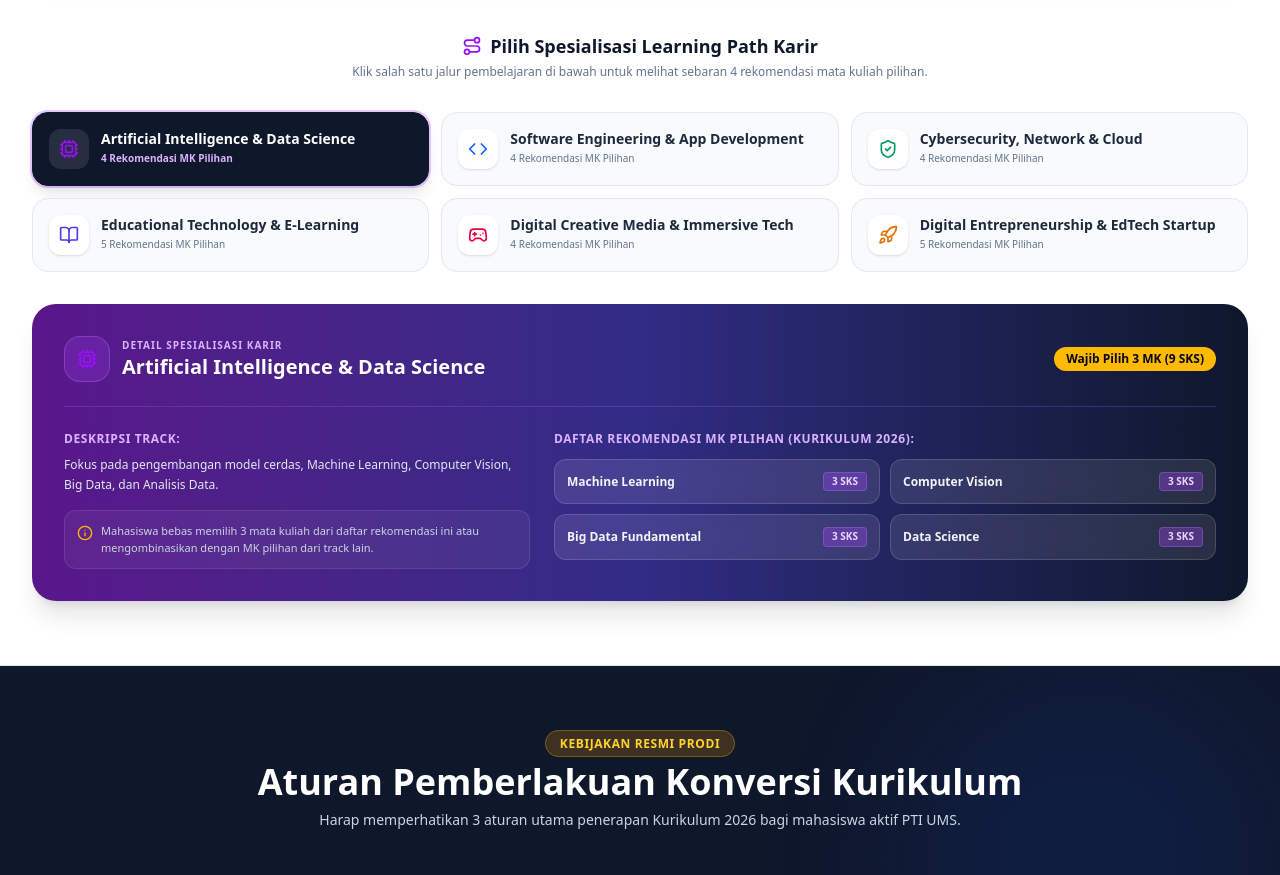
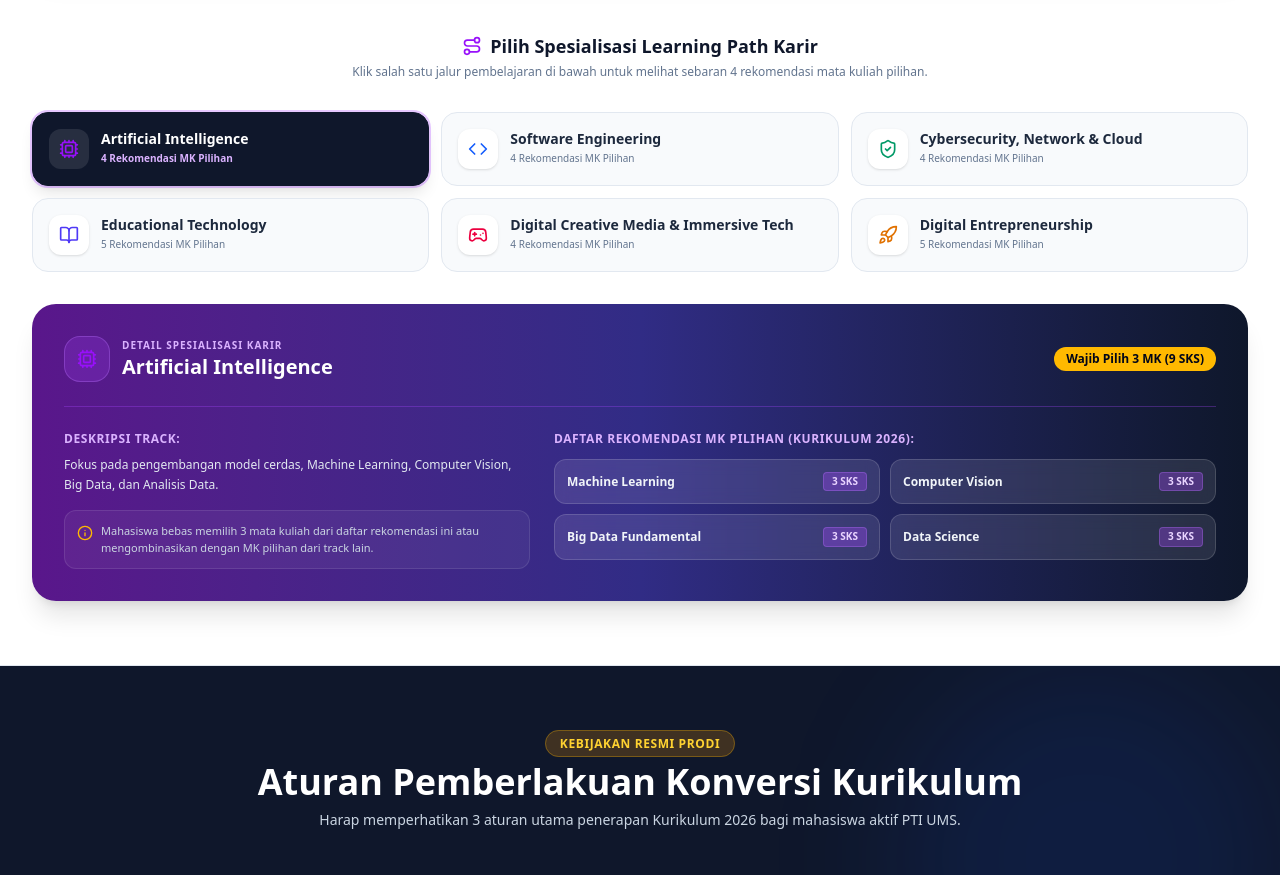
Before and after one commit to arifsetwn/ptikonversikurikulum, a React (Vite) app: page / in a window 1280 px wide. Shown: the part 4400-5275 px from the top of the page. Built offline with nearby package versions, Linux system fonts and the light colour scheme.

Commit message:
feat: simplify names for 4 learning paths in landingData.ts

```diff
--- a/src/data/landingData.ts
+++ b/src/data/landingData.ts
@@ -196,14 +196,14 @@ export const CPL_DATA: CPLItem[] = [
 export const LEARNING_PATHS: LearningPathItem[] = [
   {
     id: 'lp-ai',
-    name: 'Artificial Intelligence & Data Science',
+    name: 'Artificial Intelligence',
     desc: 'Fokus pada pengembangan model cerdas, Machine Learning, Computer Vision, Big Data, dan Analisis Data.',
     iconName: 'Cpu',
     courses: ['Machine Learning', 'Computer Vision', 'Big Data Fundamental', 'Data Science']
   },
   {
     id: 'lp-se',
-    name: 'Software Engineering & App Development',
+    name: 'Software Engineering',
     desc: 'Fokus pada rekayasa perangkat lunak modern, aplikasi web lanjut, aplikasi mobile, dan modern app dev.',
     iconName: 'Code',
     courses: ['Pemrograman Web Lanjut', 'Pengembangan Aplikasi Mobile', 'Pengembangan Aplikasi Modern', 'e-Commerce']
@@ -217,7 +217,7 @@ export const LEARNING_PATHS: LearningPathItem[] = [
   },
   {
     id: 'lp-edtech',
-    name: 'Educational Technology & E-Learning',
+    name: 'Educational Technology',
     desc: 'Fokus pada inovasi pedagogi digital, desain e-learning, pengolahan media edukasi, dan penulisan ilmiah.',
     iconName: 'BookOpen',
     courses: ['Teknologi Pembelajaran Modern', 'Learning Experience Design', 'E-learning', 'Media Komunikasi, Informasi dan Edukasi', 'Penulisan Karya Ilmiah']
@@ -231,7 +231,7 @@ export const LEARNING_PATHS: LearningPathItem[] = [
   },
   {
     id: 'lp-techno',
-    name: 'Digital Entrepreneurship & EdTech Startup',
+    name: 'Digital Entrepreneurship',
     desc: 'Fokus pada pendirian start-up digital, tata kelola IT, bisnis digital, dan komersialisasi produk teknologi.',
     iconName: 'Rocket',
     courses: ['Bisnis Digital', 'Audit Sistem Informasi', 'Kewirausahaan', 'Hak Kekayaan Intelektual', 'Pemberdayaan Masyarakat']
```
